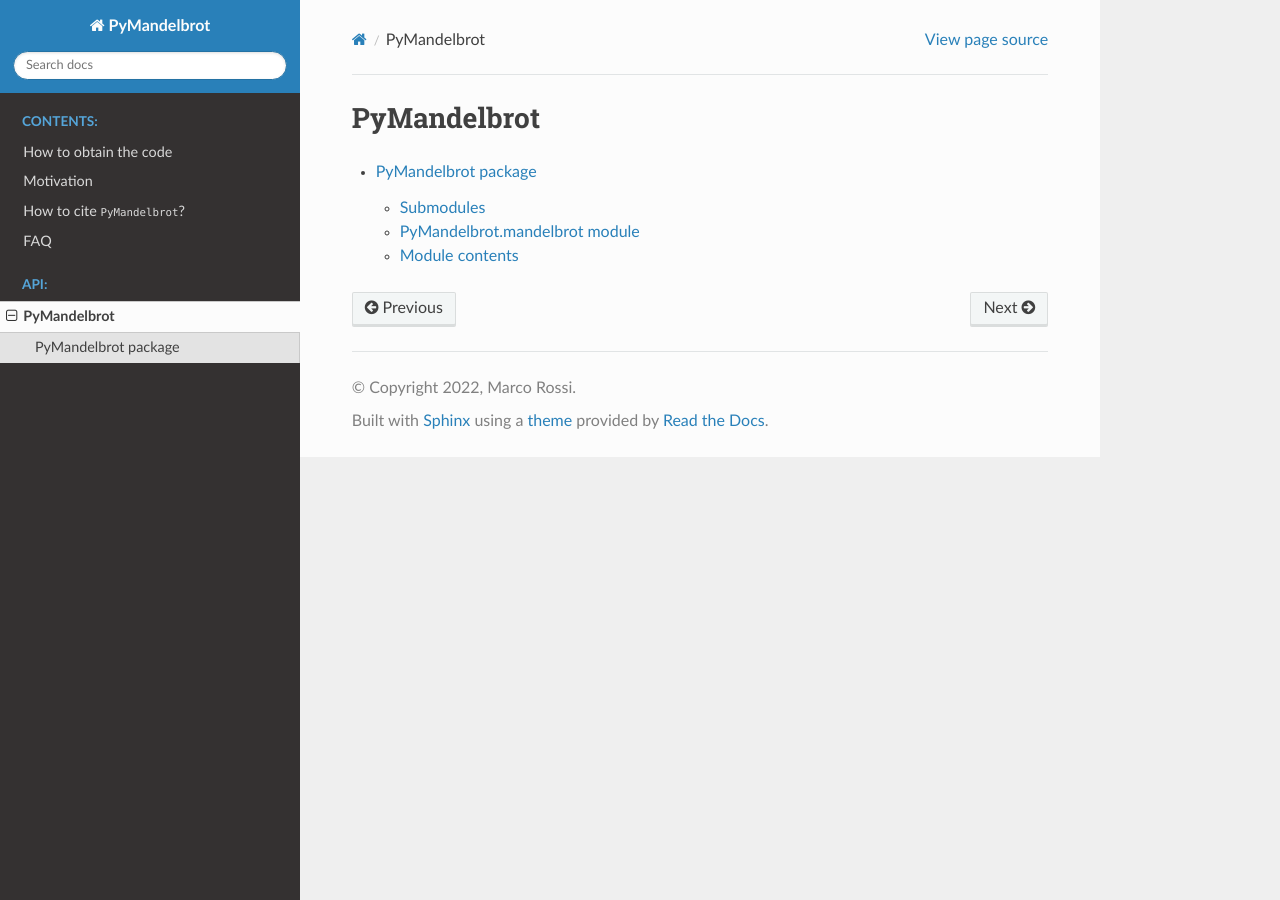
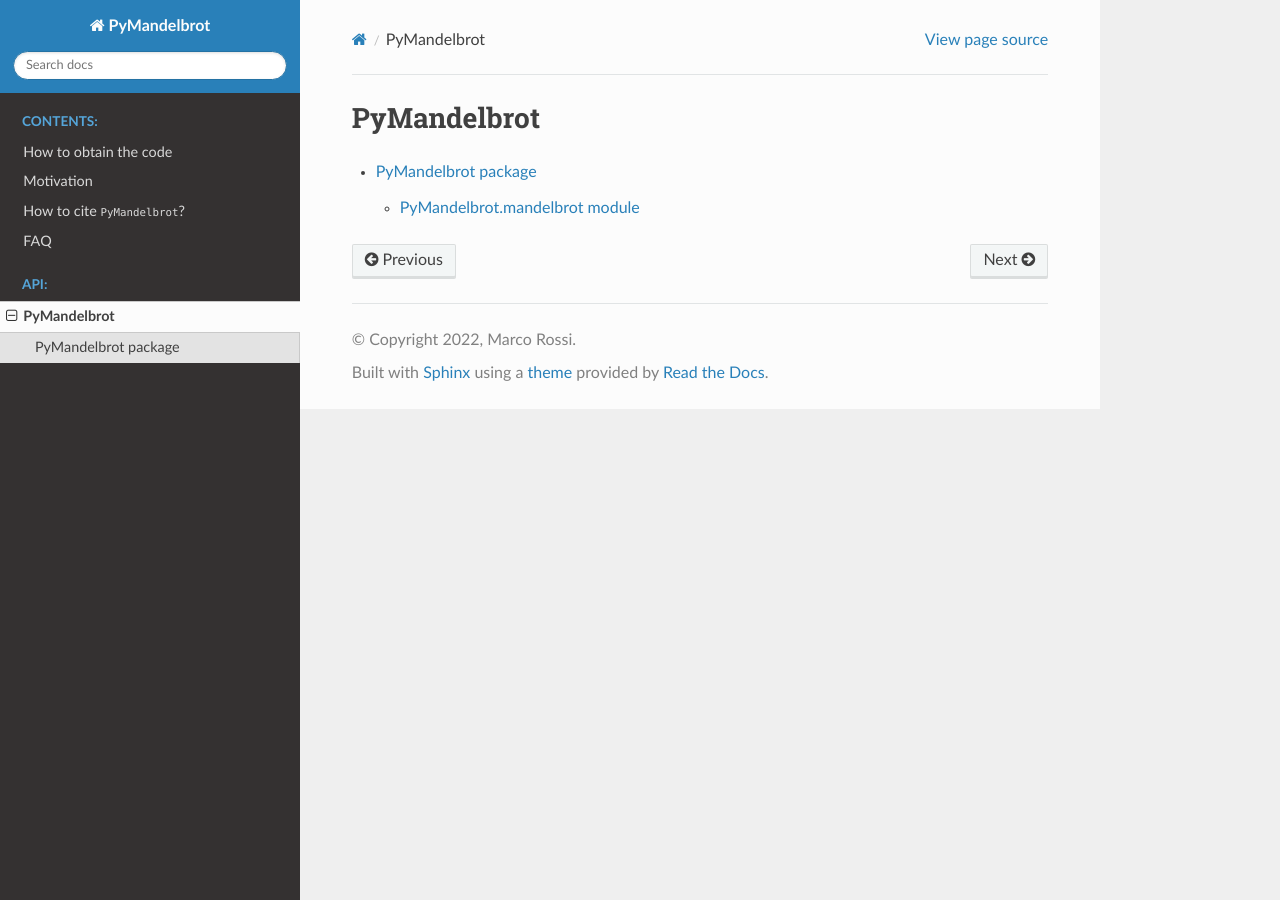
Before and after one commit to CERN-IT-GOV-INN/PyMandelbrot, a Sphinx documentation site: the page built from docs/source/modules.rst, in a window 1280 px wide. Built offline with Sphinx 7.4.7 and the Read the Docs theme 2.0.0, drawn with Linux system fonts in a browser that asks for light colours.

```diff
--- a/docs/source/PyMandelbrot.rst
+++ b/docs/source/PyMandelbrot.rst
@@ -1,8 +1,5 @@
 PyMandelbrot package
 ====================
-
-Submodules
-----------
 
 PyMandelbrot.mandelbrot module
 ------------------------------
@@ -11,11 +8,3 @@ PyMandelbrot.mandelbrot module
    :members:
    :undoc-members:
    :show-inheritance:
-
-Module contents
----------------
-
-.. automodule:: PyMandelbrot
-   :members:
-   :undoc-members:
-   :show-inheritance:
--- a/docs/source/conf.py
+++ b/docs/source/conf.py
@@ -34,7 +34,6 @@ extensions = [
     'sphinxcontrib.napoleon',
     'sphinx.ext.autodoc',
     'sphinx.ext.viewcode',
-    # 'numpydoc',
 ]
 
 # Add any paths that contain templates here, relative to this directory.
@@ -59,6 +58,3 @@ html_theme = 'sphinx_rtd_theme'
 html_static_path = ['_static']
 
 html_show_sourcelink = True
-
-# Documenting class methods in the class docstring is not mandatory
-# numpydoc_show_class_members = False
```
